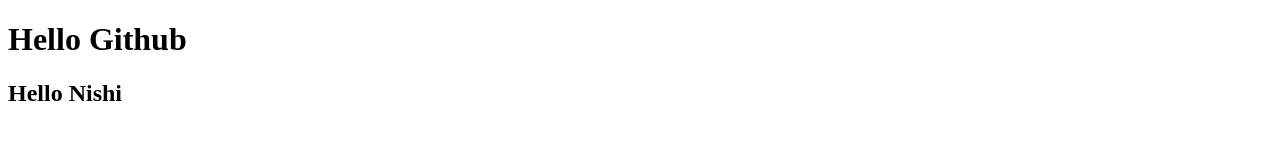
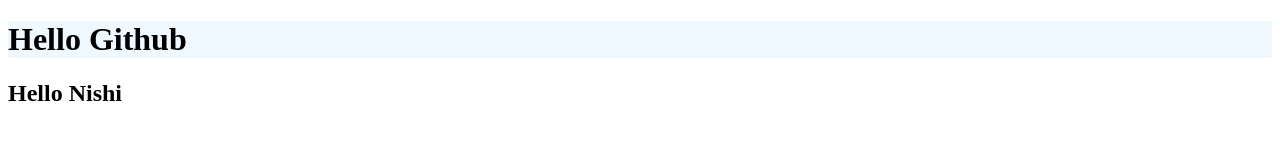
Before and after one commit to jooligupta/github, a plain HTML site: page index.html in a window 1280 px wide. Drawn offline with Linux system fonts and the light colour scheme.

Commit message:
css style

```diff
--- a/index.css
+++ b/index.css
@@ -0,0 +1,3 @@
+.root{
+    background-color: aliceblue;
+}
--- a/index.html
+++ b/index.html
@@ -5,10 +5,10 @@
     <meta http-equiv="X-UA-Compatible" content="IE=edge">
     <meta name="viewport" content="width=device-width, initial-scale=1.0">
     <title>Document</title>
-    <link rel="stylesheet">
+    <link rel="stylesheet" href="index.css">
 </head>
 <body>
-    <h1>Hello Github</h1>
+    <h1 class="root">Hello Github</h1>
     <h2>Hello Nishi</h2>
 </body>
 </html>
```
